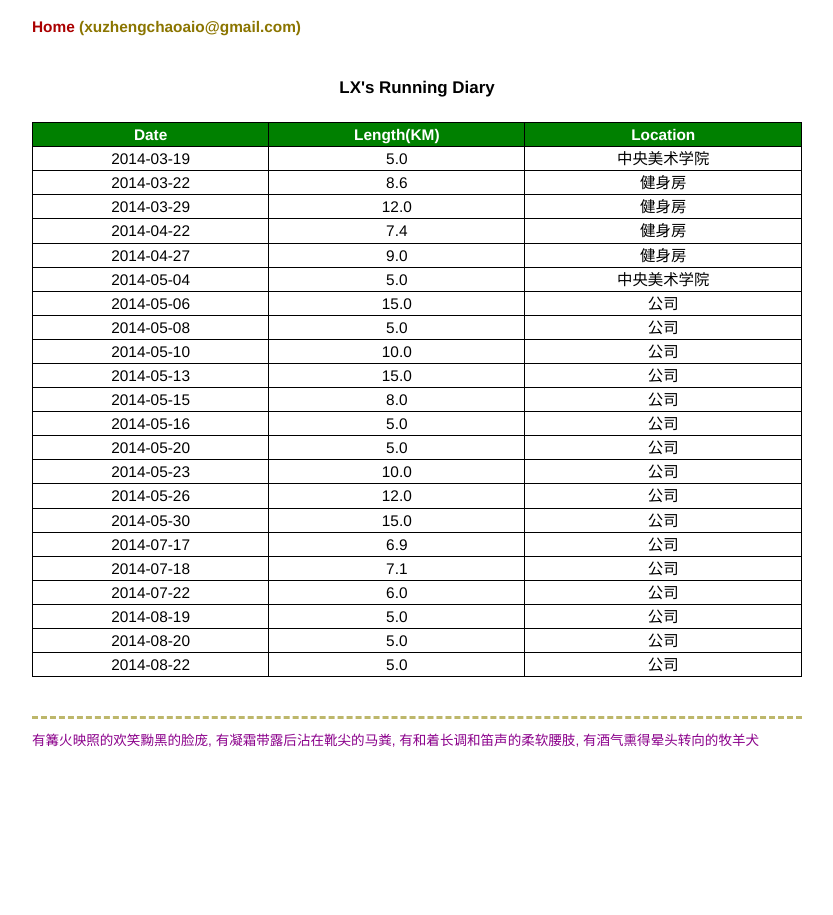
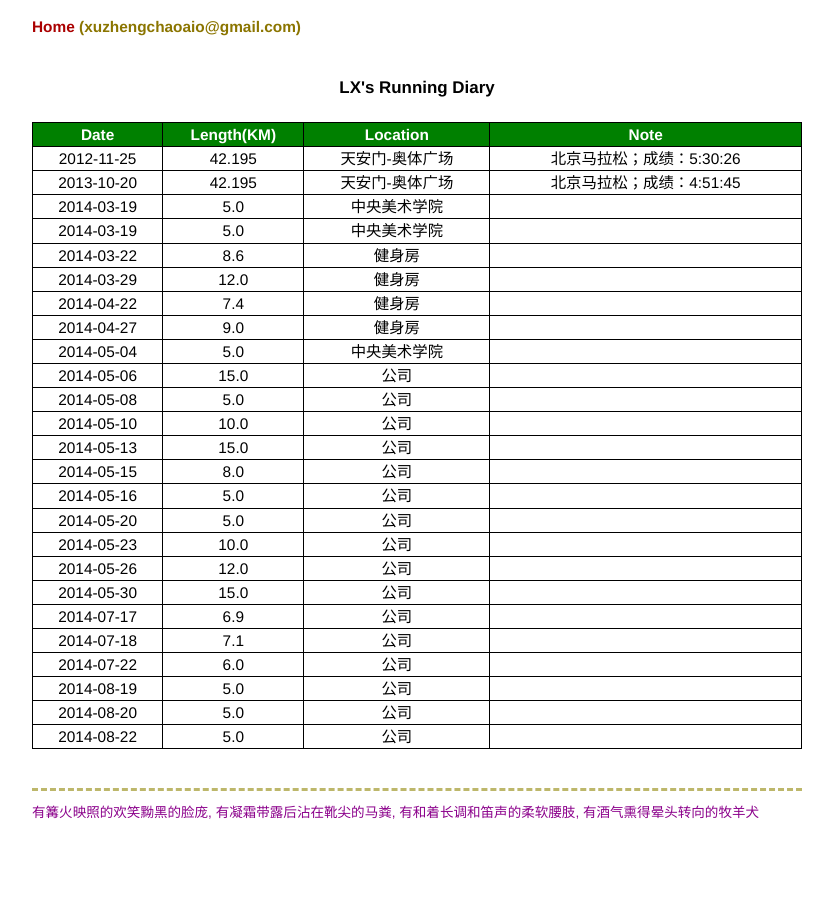
Before and after one commit to byrlx/byrlx.github.io, a Jekyll site: the page running.html, which Jekyll copies as it is, in a window 1280 px wide. Shown: the whole page, without its empty margins (223-1056 px from the left). Built offline with Jekyll 4.4.1, drawn with Linux system fonts in a browser that asks for light colours; Markdown is read by kramdown in place of the engine named in the settings.

Commit message:
Update running.html

```diff
--- a/running.html
+++ b/running.html
@@ -37,7 +37,10 @@ var WRInitTime=(new Date()).getTime();
   <h2>LX's Running Diary</h2>
 
 <table border="1" cellpadding="20" width="600" align="center" >
-<tr > <th>  Date </th><th>  Length(KM) </th><th>  Location </th> </tr>
+<tr > <th>  Date </th><th>  Length(KM) </th><th>  Location </th><th>  Note </th>  </tr>
+<tr> <td>  2012-11-25 </td><td>  42.195 </td><td>  天安门-奥体广场 </td> <td> 北京马拉松；成绩：5:30:26</td></tr>
+<tr> <td>  2013-10-20 </td><td>  42.195 </td><td>  天安门-奥体广场 </td> <td> 北京马拉松；成绩：4:51:45</td></tr>
+<tr> <td>  2014-03-19 </td><td>  5.0 </td><td>  中央美术学院 </td> </tr>
 <tr> <td>  2014-03-19 </td><td>  5.0 </td><td>  中央美术学院 </td> </tr>
 <tr> <td>  2014-03-22 </td><td>  8.6 </td><td>  健身房 </td> </tr>
 <tr> <td>  2014-03-29 </td><td>  12.0 </td><td>  健身房 </td> </tr>
```
